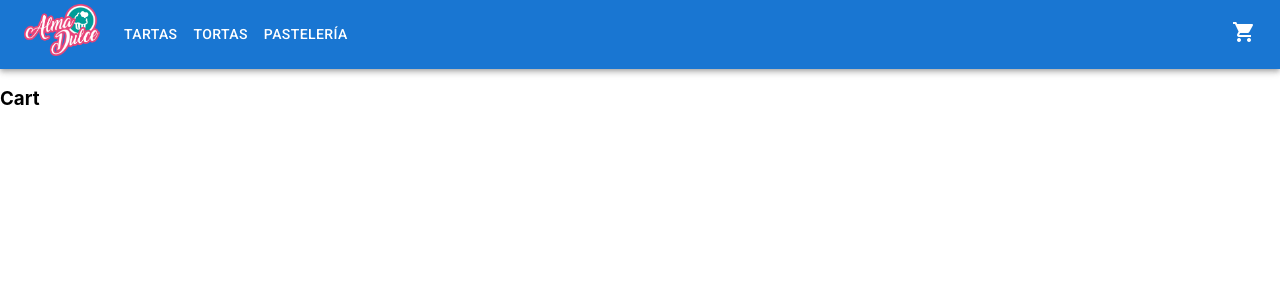
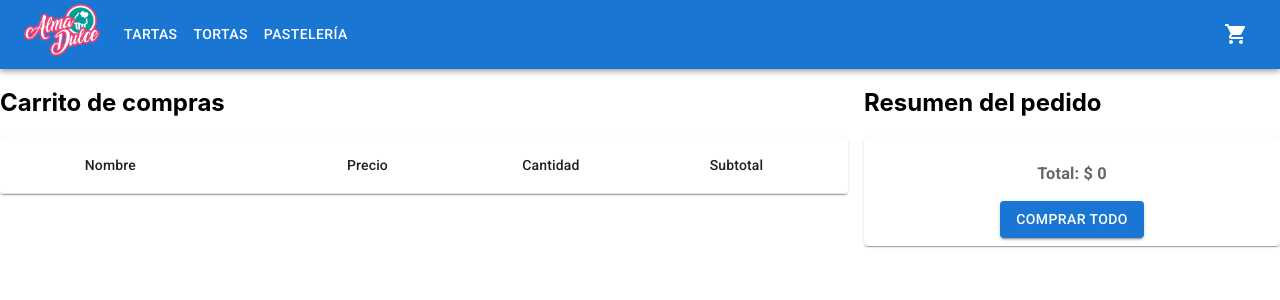
Before and after one commit to dffede87/almadulce, a React (Create React App) app: page /cart in a window 1280 px wide. Shown: the top 300 px of the page. Built offline with nearby package versions, Linux system fonts and the light colour scheme.

Commit message:
Muchos cambios

```diff
--- a/src/App.js
+++ b/src/App.js
@@ -4,21 +4,24 @@ import ItemListContainer from "./Components/Items/ItemListContainer";
 import ItemDetailContainer from "./Components/Items/ItemDetailContainer";
 import { BrowserRouter, Routes, Route } from "react-router-dom";
 import PageNotFound from "./Components/PageNotFound";
-import Cart from "./Components/Cart";
+import CartContextProvider from "./Components/CartContext";
+import CartDetail from "./Components/CartDetail";
+import Test from "./Components/Test";
 
 export default function App() {
   return (
-    <>
+    <CartContextProvider>
       <BrowserRouter>
         <NavBar />
         <Routes>
           <Route exact path="/" element={<ItemListContainer titulo={"Bienvenido/a a nuestra tienda online"} />} />
           <Route exact path="/category/:categoryId" element={<ItemListContainer titulo={"Bienvenido/a a nuestra tienda online"} />} />
           <Route exact path="/item/:id" element={<ItemDetailContainer />} />
-          <Route exact path="/cart" element={<Cart />} />
+          <Route exact path="/cart" element={<CartDetail />} />
+          <Route exact path="/test" element={<Test />} />
           <Route exact path="*" element={<PageNotFound />} />
         </Routes>
       </BrowserRouter>
-    </>
+    </CartContextProvider>
   );
 }
--- a/src/Components/Cart.jsx
+++ /dev/null
@@ -1,9 +0,0 @@
-import React from "react";
-
-export default function Cart() {
-  return (
-    <>
-       <h3>Cart</h3>
-    </>
-  );
-}
--- /dev/null
+++ b/src/Components/CartContext.jsx
@@ -0,0 +1,35 @@
+import React, { createContext, useState } from "react"
+
+export const CartContext = createContext()
+
+const CartContextProvider = ({ children }) => {
+  const [cart, setCart] = useState([])
+
+  const addToCart = (item) => {
+    const indexProd = cart.findIndex((cartItem) => cartItem.id === item.id)
+    if (indexProd !== -1) {
+      const newCart = [...cart]
+      newCart[indexProd].numero = newCart[indexProd].numero + item.numero
+      newCart[indexProd].subtotal = newCart[indexProd].subtotal + item.subtotal
+      setCart(newCart)
+    } else {
+      setCart([...cart, item])
+    }
+  }
+
+  const removeFromCart = (id) => {
+    setCart(cart.filter((producto) => producto.id !== id))
+  }
+
+  const buyAll = () => setCart([])
+
+  return (
+    <>
+      <CartContext.Provider value={{ cart, addToCart, removeFromCart, buyAll }}>
+        {children}
+      </CartContext.Provider>
+    </>
+  )
+}
+
+export default CartContextProvider
--- /dev/null
+++ b/src/Components/CartDetail.jsx
@@ -0,0 +1,98 @@
+import React, { useContext } from 'react';
+import { styled } from '@mui/material/styles';
+import { CartContext } from './CartContext'
+import Table from '@mui/material/Table';
+import TableBody from '@mui/material/TableBody';
+import TableCell from '@mui/material/TableCell';
+import TableContainer from '@mui/material/TableContainer';
+import TableHead from '@mui/material/TableHead';
+import TableRow from '@mui/material/TableRow';
+import Avatar from '@mui/material/Avatar';
+import Box from '@mui/material/Box';
+import Grid from '@mui/material/Grid';
+import Paper from '@mui/material/Paper';
+import DeleteIcon from '@mui/icons-material/Delete';
+import IconButton from '@mui/material/IconButton';
+import Tooltip from '@mui/material/Tooltip';
+import { Link } from 'react-router-dom';
+import Button from '@mui/material/Button'
+
+const Item = styled(Paper)(({ theme }) => ({
+    backgroundColor: theme.palette.mode === 'dark' ? '#1A2027' : '#fff',
+    ...theme.typography.body2,
+    padding: theme.spacing(1),
+    textAlign: 'center',
+    color: theme.palette.text.secondary,
+}));
+
+export default function CartDetail() {
+
+    const { cart, removeFromCart, buyAll } = useContext(CartContext)
+
+    return (
+        <>
+            <Box sx={{ flexGrow: 1 }}>
+                <Grid container spacing={2}>
+                    <Grid item xs={6} md={8}>
+                        <h2>Carrito de compras</h2>
+                        <TableContainer component={Paper}>
+                            <Table sx={{ minWidth: 650 }} aria-label="simple table">
+                                <TableHead>
+                                    <TableRow>
+                                        <TableCell></TableCell>
+                                        <TableCell>Nombre</TableCell>
+                                        <TableCell align="right">Precio</TableCell>
+                                        <TableCell align="right">Cantidad</TableCell>
+                                        <TableCell align="right">Subtotal</TableCell>
+                                        <TableCell align="right"></TableCell>
+                                    </TableRow>
+                                </TableHead>
+                                <TableBody>
+                                    {cart.length > 0 && cart.map(prod => (
+                                        <TableRow
+                                            key={prod.nombre}
+                                            sx={{ '&:last-child td, &:last-child th': { border: 0 } }}
+                                        >
+                                            <TableCell>
+                                                <Avatar
+                                                    alt="Remy Sharp"
+                                                    src={prod.imagen}
+                                                    sx={{ width: 56, height: 56 }}
+                                                    variant="rounded"
+                                                />
+                                            </TableCell>
+                                            <TableCell component="th" scope="row">
+                                                <Link to={`/item/${prod.id}`} style={{ textDecoration: 'none' }}>
+                                                    <strong>{prod.nombre}</strong>
+                                                </Link>
+                                            </TableCell>
+                                            <TableCell align="right">$ {prod.precio}</TableCell>
+                                            <TableCell align="right">{prod.numero} u.</TableCell>
+                                            <TableCell align="right">$ {prod.subtotal}</TableCell>
+                                            <TableCell align="right">
+                                                <Tooltip title="Eliminar del carrito">
+                                                    <IconButton onClick={() => removeFromCart(prod.id)}>
+                                                        <DeleteIcon />
+                                                    </IconButton>
+                                                </Tooltip>
+                                            </TableCell>
+                                        </TableRow>
+                                    ))}
+                                </TableBody>
+                            </Table>
+                        </TableContainer>
+                    </Grid>
+                    <Grid item xs={6} md={4}>
+                        <h2>Resumen del pedido</h2>
+                        <Item sx={{ marginTop: 2, marginBottom: 2 }}>
+                            <h3>Total: $ {cart.map(item => item.subtotal).reduce((prev, curr) => prev + curr, 0)}</h3>
+                            <Button variant="contained" color="primary" onClick={buyAll}>
+                                Comprar todo
+                            </Button>
+                        </Item>
+                    </Grid>
+                </Grid>
+            </Box>
+        </>
+    )
+}
--- a/src/Components/CartWidget.jsx
+++ b/src/Components/CartWidget.jsx
@@ -1,10 +1,26 @@
 import React from "react";
-import Icon from '@mui/material/Icon';
+import Badge from '@mui/material/Badge';
+import { styled } from '@mui/material/styles';
+import IconButton from '@mui/material/IconButton';
+import ShoppingCartIcon from '@mui/icons-material/ShoppingCart';
+
+const StyledBadge = styled(Badge)(({ theme }) => ({
+  '& .MuiBadge-badge': {
+    right: -3,
+    top: 13,
+    border: `2px solid ${theme.palette.background.paper}`,
+    padding: '0 4px',
+  },
+}));
 
 export default function CartWidget({ cant }) {
   return (
     <>
-       <Icon>shopping_cart</Icon>{cant}
+      <IconButton aria-label="cart">
+        <StyledBadge badgeContent={cant =! 0 && cant} color="secondary">
+          <ShoppingCartIcon sx={{ color: 'white' }} />
+        </StyledBadge>
+      </IconButton>
     </>
   );
 }
--- a/src/Components/Items/ItemCount.jsx
+++ b/src/Components/Items/ItemCount.jsx
@@ -1,8 +1,10 @@
-import React, {useState, Fragment} from "react";
+import React, { useState, Fragment, useContext } from "react";
 import Button from '@mui/material/Button'
+import { CartContext } from "../CartContext";
 
+export default function ItemCount({ producto, stock, initial }) {
 
-export default function ItemCount({ stock, initial, onAdd }) {
+  const { addToCart } = useContext(CartContext)
 
   const [numero, setNumero] = useState(stock === 0 ? 0 : initial);
 
@@ -12,10 +14,6 @@ export default function ItemCount({ stock, initial, onAdd }) {
 
   const aumentar = () => {
       numero < stock && setNumero(numero + 1);
-  }
-
-  const handleClick = () => {
-      onAdd(numero)
   }
 
   return (
@@ -29,7 +27,15 @@ export default function ItemCount({ stock, initial, onAdd }) {
         </Button>
         <br />
         <br />
-        <Button variant="contained" color="primary" onClick={handleClick}>Agregar al carro</Button>
+        <Button variant="contained" color="primary"
+          onClick={() => {
+            const subtotal = producto.precio * numero;
+            addToCart({ ...producto, numero, subtotal })
+            setNumero(stock === 0 ? 0 : initial)
+          }}
+        >
+          Agregar al carro
+        </Button>
     </Fragment>
   );
 }
--- a/src/Components/Items/ItemDetail.jsx
+++ b/src/Components/Items/ItemDetail.jsx
@@ -1,18 +1,8 @@
-import { Button } from "@mui/material";
-import React, { useState } from "react"
-import { Link } from "react-router-dom";
+import React from "react"
 import ItemCount from "./ItemCount";
 import s from "./ItemDetail.module.css"
 
 export default function ItemDetail({ producto }) {
-
-    const [number, setNumber] = useState(0)
-
-    function onAdd(cant) {
-        if (cant > 0) {
-          setNumber(cant);
-        }
-    }
 
   return (
     <div className={s.containerDetail}>
@@ -23,9 +13,8 @@ export default function ItemDetail({ producto }) {
             <h2>{producto.nombre}</h2>
             <p>{producto.descripcion}</p>
             <h3>${producto.precio}</h3>
-            {
-              number === 0 ? <ItemCount stock={producto.stock} initial={1} onAdd={onAdd} /> : <Link to='/Cart' style={{textDecoration: 'none'}}><Button variant="contained" color="primary">Ir al carrito</Button></Link>
-            }
+            <p>Stock: {producto.stock} u.</p>
+            <ItemCount producto={producto} stock={producto.stock} initial={1} />
         </div>
     </div>
   );
--- a/src/Components/Items/ItemDetailContainer.jsx
+++ b/src/Components/Items/ItemDetailContainer.jsx
@@ -17,7 +17,7 @@ export default function ItemDetailContainer({ titulo }) {
         .catch((error) => {
             console.log(error)
         })
-  }, [])
+  }, [id])
 
   return (
     <>
--- a/src/Components/NavBar.jsx
+++ b/src/Components/NavBar.jsx
@@ -1,4 +1,4 @@
-import * as React from 'react';
+import React, { useContext } from 'react';
 import AppBar from '@mui/material/AppBar';
 import Box from '@mui/material/Box';
 import Toolbar from '@mui/material/Toolbar';
@@ -12,8 +12,11 @@ import MenuItem from '@mui/material/MenuItem';
 import CartWidget from './CartWidget.jsx';
 import LogoHeader from '../assets/img/logo-header.png';
 import { Link } from 'react-router-dom';
+import { CartContext } from './CartContext.jsx';
 
 export default function NavBar() {
+  const { cart } = useContext(CartContext)
+
   const [anchorElNav, setAnchorElNav] = React.useState(null);
 
   const handleOpenNavMenu = (event) => {
@@ -121,7 +124,9 @@ export default function NavBar() {
           </Box>
 
           <Box sx={{ flexGrow: 0 }}>
-            <CartWidget />
+            <Link to="/cart" style={{textDecoration: 'none'}}>
+              <CartWidget cant={cart.length} />
+            </Link>
           </Box>
         </Toolbar>
       </Container>
```
Also changed, not shown: src/Components/Test.jsx (+51 -4 lines).
